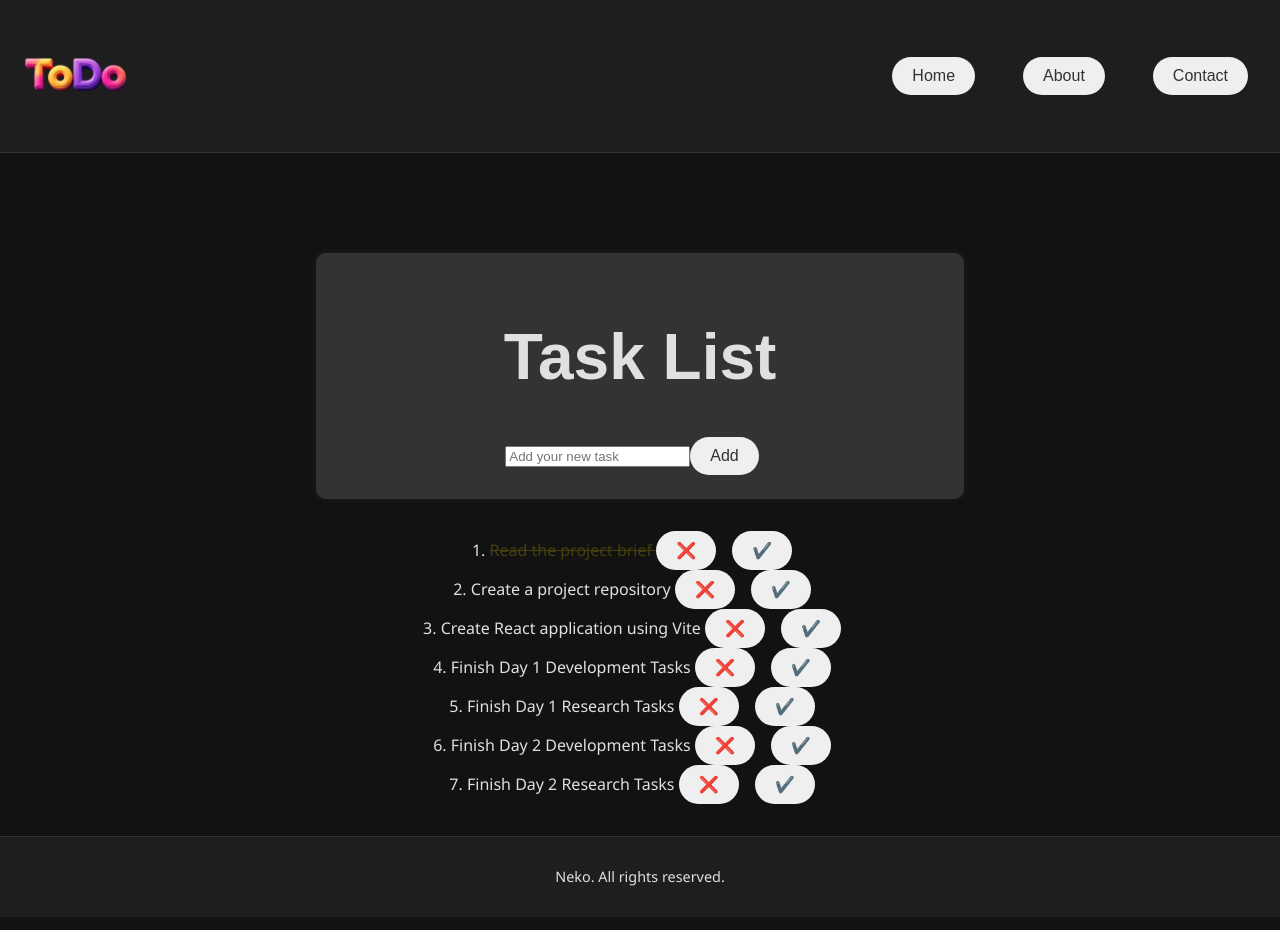
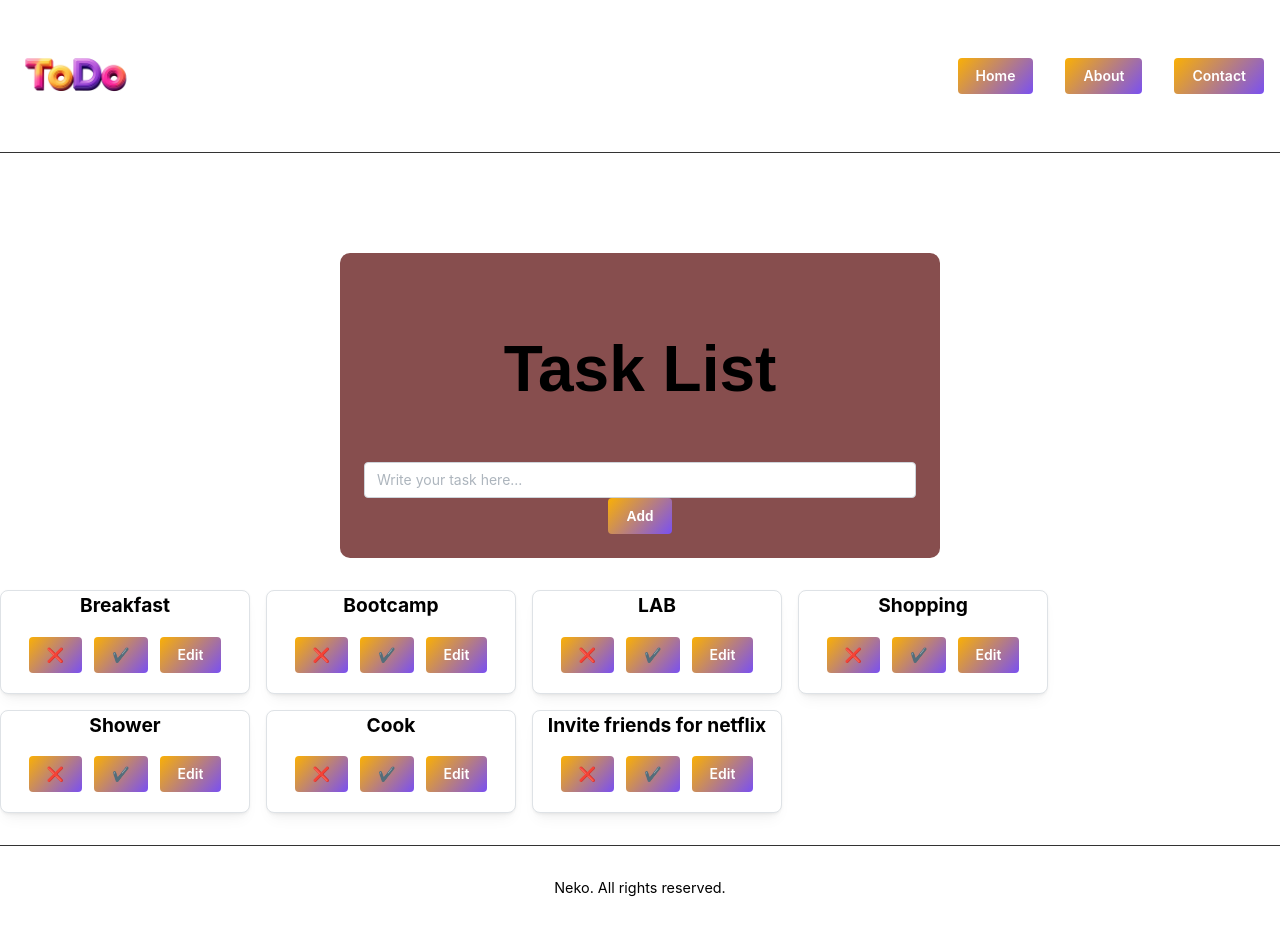
Before and after one commit to nekosaege/todoproject, a React (Vite) app: page /tasks in a window 1280 px wide. Built offline with nearby package versions, Linux system fonts and the light colour scheme.

Commit message:
Implement CSS with Mantine

```diff
--- a/package.json
+++ b/package.json
@@ -10,6 +10,9 @@
     "preview": "vite preview"
   },
   "dependencies": {
+    "@mantine/core": "^7.17.5",
+    "@mantine/notifications": "^7.17.5",
+    "@tabler/icons-react": "^3.31.0",
     "react": "^19.0.0",
     "react-dom": "^19.0.0",
     "react-router-dom": "^7.5.3"
@@ -23,6 +26,9 @@
     "eslint-plugin-react-hooks": "^5.2.0",
     "eslint-plugin-react-refresh": "^0.4.19",
     "globals": "^16.0.0",
+    "postcss": "^8.5.3",
+    "postcss-preset-mantine": "^1.17.0",
+    "postcss-simple-vars": "^7.0.1",
     "vite": "^6.3.1"
   }
 }
--- /dev/null
+++ b/postcss.config.cjs
@@ -0,0 +1,14 @@
+module.exports = {
+    plugins: {
+      'postcss-preset-mantine': {},
+      'postcss-simple-vars': {
+        variables: {
+          'mantine-breakpoint-xs': '36em',
+          'mantine-breakpoint-sm': '48em',
+          'mantine-breakpoint-md': '62em',
+          'mantine-breakpoint-lg': '75em',
+          'mantine-breakpoint-xl': '88em',
+        },
+      },
+    },
+  };
--- a/src/App.jsx
+++ b/src/App.jsx
@@ -7,26 +7,31 @@ import About from "./Pages/About";
 import ErrorPage from "./ErrorPage";
 import { Footer } from "./components/Footer";
 import Contact from "./Contact";
-
+import EditTasks from "./Pages/EditTasks";
+import tasks from "./components/tasks.json";
+import '@mantine/core/styles.css';
+import { MantineProvider } from '@mantine/core';
 function App() {
-    const [count, setCount] = useState(0);
-
-    return (
+    const [taskList, setTaskList] = useState(tasks);
+return (
+    <MantineProvider>
         <>
             <NavBar />
 
             <Routes>
                 <Route path="/" element={<Home />} />
-                <Route path="/tasks" element={<Tasks />} />
-                <Route path="/about" element={<About />} />
-				<Route path="/contact" element={<Contact />} />
+                <Route path="/tasks" element={<Tasks taskList={taskList} setTaskList={setTaskList} />} />
+                <Route path="/About" element={<About />} />
+                <Route path="/contact" element={<Contact />} />
                 <Route path="*" element={<ErrorPage />} />
+                <Route path="/edittask/:id" element={<EditTasks taskList={taskList} setTaskList={setTaskList} />} />
             </Routes>
 
 
 
-			<Footer />
+            <Footer />
         </>
+    </MantineProvider>
     );
 }
 
--- /dev/null
+++ b/src/Pages/EditTasks.jsx
@@ -0,0 +1,48 @@
+import { useEffect, useState } from "react"
+import { useNavigate, useParams } from "react-router-dom";
+import { Button } from '@mantine/core';
+
+
+function EditTasks (props){
+    const {id} = useParams();
+    const [editTask, setEditTask] =useState("");
+    const navigate = useNavigate();
+
+    useEffect(() => {
+        const taskToEdit = props.taskList.find(task => task.id === parseInt(id));
+        if (taskToEdit) {
+          setEditTask(taskToEdit.task);
+        }
+      }, [id, props.taskList]);
+
+      const handleSubmit = (e) => {
+        e.preventDefault();
+
+        const updatedTaskList = props.taskList.map(task =>
+      task.id === parseInt(id) ? { ...task, task: editTask } : task
+    );
+    props.setTaskList(updatedTaskList);
+    navigate("/tasks");
+    };
+
+
+    return (
+        <div>
+            <form onSubmit={handleSubmit}>
+            <label>
+                    Edit task:
+                    <input
+                        type="text"
+                        value={editTask}
+                        onChange={(e) => setEditTask(e.target.value)}
+                    />
+                </label>
+                <Button type="submit" gradient={{ from: "yellow", to: "violet", deg: 131 }}>Save</Button>
+            </form>
+        </div>
+    )
+    }
+
+
+
+export default EditTasks
--- a/src/Pages/HomePage.jsx
+++ b/src/Pages/HomePage.jsx
@@ -1,16 +1,22 @@
 import { Link } from "react-router-dom";
+import { Button } from '@mantine/core';
+
 
 function Home() {
 	const today = new Date().toLocaleDateString();
 
 	return (
 		<div className="homepage">
-			<h1>Welcome to ToDO</h1>
+			<h1>Welcome to ToDo</h1>
 			<p>Today is {today}</p>
 
 			<div className="home-buttons">
 				<Link to="/tasks">
-					<button style={{ marginRight: "1rem", color: "#333"}}>Access Tasks</button>
+					<Button
+						variant="gradient"
+						gradient={{ from: "yellow", to: "violet", deg: 131 }}>
+						Access Tasks
+					</Button>
 				</Link>
 			</div>
 		</div>
--- a/src/Pages/Tasks.jsx
+++ b/src/Pages/Tasks.jsx
@@ -1,13 +1,14 @@
 import tasks from "../components/tasks.json";
 import { useState } from "react";
+import { Link } from "react-router-dom";
+import { Flex, Button, TextInput, Card } from "@mantine/core";
 
-function Tasks() {
-	const [taskList, setTaskList] = useState(tasks);
+function Tasks({ taskList, setTaskList }) {
 	const [newTask, setNewTask] = useState("");
 
 	function handleInputChange(e) {
 		setNewTask(e.target.value);
-	};
+	}
 	function addTask() {
 		if (newTask.trim() === "") return;
 		setTaskList([...taskList, { task: newTask, completed: false }]);
@@ -16,14 +17,14 @@ function Tasks() {
 	function deleteTask(index) {
 		const tasksUpdated = taskList.filter((_, i) => i !== index);
 		setTaskList(tasksUpdated);
-	};
+	}
 
 	function setAsComplete(index) {
 		const updatedTasks = [...taskList];
 		updatedTasks[index].completed = !updatedTasks[index].completed;
 		setTaskList(updatedTasks);
-	};
-	const handleFormSubmit=(e)=>{
+	}
+	const handleFormSubmit = (e) => {
 		e.preventDefault();
 		addTask();
 	};
@@ -32,36 +33,78 @@ function Tasks() {
 			<div className="to-do-list">
 				<h1>Task List</h1>
 				<form onSubmit={handleFormSubmit}>
-					<input
-						type="text"
-						placeholder="Add your new task"
+					<TextInput
+						placeholder="Write your task here..."
 						value={newTask}
 						onChange={handleInputChange}
 					/>
-					<button className="add-button" onClick={addTask} style={{ marginRight: "1rem", color: "#333"}}>
+					<Button
+						className="add-button"
+						onClick={addTask}
+						variant="gradient"
+						gradient={{ from: "yellow", to: "violet", deg: 131 }}
+					>
 						Add
-					</button>
+					</Button>
 				</form>
 			</div>
 
-			<ol className="blabla">
+			<Flex gap="md" justify="flex-start" align="flex-start" wrap="wrap">
 				{taskList.map((taskObj, index) => (
-					<li key={taskObj.id}>
-						<span className={taskObj.completed ? "text completed" : "text"}>
-							{taskObj.task}
-						</span>
-						<button className="delete-button" onClick={() => deleteTask(index)} style={{ marginRight: "1rem", color: "#333"}}>
-							❌
-						</button>
+					<Card
+						key={taskObj.id}
+						shadow="sm"
+						padding="lg"
+						radius="md"
+						withBorder
+						style={{ width: 250 }}
+					>
+						<Card.Section>
+							<span
+								style={{
+									textDecoration: taskObj.completed ? "line-through" : "none",
+									fontWeight: "bold",
+									fontSize: "1.2rem",
+								}}
+							>
+								{taskObj.task}
+							</span>
+						</Card.Section>
 
-						<button
-							className="check-button"
-							onClick={() => setAsComplete(index)}style={{ marginRight: "1rem", color: "#333"}}>
-							✔️
-						</button>
-					</li>
+						<Flex
+							gap="sm"
+							justify="center"
+							align="center"
+							direction="row"
+							wrap="wrap"
+							mt="md"
+						>
+							<Button
+								onClick={() => deleteTask(index)}
+								variant="gradient"
+								gradient={{ from: "yellow", to: "violet", deg: 131 }}
+							>
+								❌
+							</Button>
+							<Button
+								onClick={() => setAsComplete(index)}
+								variant="gradient"
+								gradient={{ from: "yellow", to: "violet", deg: 131 }}
+							>
+								✔️
+							</Button>
+							<Link to={`/edittask/${taskObj.id}`}>
+								<Button
+									variant="gradient"
+									gradient={{ from: "yellow", to: "violet", deg: 131 }}
+								>
+									Edit
+								</Button>
+							</Link>
+						</Flex>
+					</Card>
 				))}
-			</ol>
+			</Flex>
 		</div>
 	);
 }
--- a/src/components/Footer.jsx
+++ b/src/components/Footer.jsx
@@ -2,7 +2,6 @@
 export function Footer() {
 	return (
 		<footer className="footer" style={{
-            backgroundColor: "#1e1e1e",
             textAlign: "center",
             padding: "1rem",
             fontSize: "0.9rem",
--- a/src/components/NavBar.jsx
+++ b/src/components/NavBar.jsx
@@ -1,10 +1,12 @@
 import logo from "../assets/image.png";
 import "./NavBar.css";
 import { Link } from "react-router-dom";
+import { Button } from '@mantine/core';
+
 
 export function NavBar() {
 	return (
-		<nav className="navbar" style={{backgroundColor: "#1e1e1e",
+		<nav className="navbar" style={{
 			padding: "1rem",
 			display: "flex",
 			justifyContent:"space-between",
@@ -17,22 +19,25 @@ export function NavBar() {
 			</div>
 			<div className="navbar__links">
 				<Link to="/">
-					<button className="home-button"
-						style={{ marginRight: "1rem", color: "#333"}}>
+					<Button className="home-button"
+						variant="gradient"
+						gradient={{ from: 'yellow', to: 'violet', deg: 131 }}>
 						Home
-					</button>
+					</Button>
 				</Link>
 				<Link to="/about">
-					<button className="about-button"
-						style={{ marginRight: "1rem", color: "#333"}}>
+					<Button className="about-button"
+						variant="gradient"
+						gradient={{ from: 'yellow', to: 'violet', deg: 131 }}>
 						About
-					</button>
+					</Button>
 				</Link>
 				<Link to="/contact">
-				<button className="contact-button"
-					style={{ marginRight: "1rem", color: "#333"}}>
+				<Button className="contact-button"
+					variant="gradient"
+					gradient={{ from: 'yellow', to: 'violet', deg: 131 }}>
 					Contact
-				</button>
+				</Button>
 				</Link>
 			</div>
 		</nav>
--- a/src/components/tasks.json
+++ b/src/components/tasks.json
@@ -1,9 +1,30 @@
 [
-  { "task": "Read the project brief ", "completed": true},
-  { "task": "Create a project repository ", "completed": false},
-  { "task": "Create React application using Vite ", "completed": false},
-  { "task": "Finish Day 1 Development Tasks ", "completed": false},
-  { "task": "Finish Day 1 Research Tasks ", "completed": false},
-  { "task": "Finish Day 2 Development Tasks ", "completed": false},
-  { "task": "Finish Day 2 Research Tasks ", "completed": false}
+  {
+    "id": 1,
+    "task": "Breakfast ",
+    "completed": false},
+  {
+    "id": 2,
+    "task": "Bootcamp ",
+    "completed": false},
+  {
+    "id": 3,
+    "task": "LAB ",
+    "completed": false},
+  {
+    "id": 4,
+    "task": "Shopping ",
+    "completed": false},
+  {
+    "id": 5,
+    "task": "Shower ",
+    "completed": false},
+  {
+    "id": 6,
+    "task": "Cook ",
+    "completed": false},
+  {
+    "id": 7,
+    "task": "Invite friends for netflix ",
+    "completed": false}
 ]
--- a/src/index.css
+++ b/src/index.css
@@ -1,13 +1,13 @@
 body {
-  background-color: #121212;
+	background-color: #000000;
 	color: #e0e0e0;
-  font-family: 'Segoe UI', Tahoma, Geneva, Verdana, sans-serif;
+	font-family: "Segoe UI", Tahoma, Geneva, Verdana, sans-serif;
 	margin: 0;
 	padding: 0;
 	text-align: center;
 }
 .to-do-list {
-  background-color: #333;
+	background-color: #874e4e;
 	font-family: Arial, Helvetica, sans-serif;
 	margin: 2rem auto;
 	padding: 1.5rem;
@@ -23,45 +23,38 @@ h1 {
 	font-size: 4rem;
 }
 
-button {
-  font-size: 1rem;
-  padding: 10px 20px;
-  color: white;
-  border: none;
-  border-radius: 50px;
-  cursor: pointer;
-}
-
-.add-button:hover {
-  background-color: #307499;
-}
-
-.delete-button:hover {
-  background-color: #ea7d39;
-}
-
-.check-button:hover {
-  background-color: #ff7bbf;
-}
-
 .completed {
 	text-decoration: line-through;
 	opacity: 0.6;
-  color: #685e07;
+	color: #ee0f0f;
 }
-.home-button:hover{
-  background-color: #307499;
 
-}
-.about-button:hover{
-  background-color: #307499;
-
-}
-.contact-button:hover{
-  background-color: #307499;
-
-}
 .blabla {
 	list-style-position: inside;
 	padding: 0;
 }
+
+.text {
+	margin: 10px 10px;
+  margin-bottom: auto;
+	padding: 1px 3px;
+	border-radius: 4px;
+	border: 1px solid #494363;
+	transition: transform 0.2s ease;
+	font-size: larger;
+}
+.text.completed{
+	margin: 10px 10px;
+  margin-bottom: auto;
+	padding: 1px 3px;
+	border-radius: 4px;
+	border: 1px solid #494363;
+	transition: transform 0.2s ease;
+	font-size: larger;
+}
+
+@media (max-width: 768px) {
+  body {
+	background-color: rgb(18, 114, 146);
+  }
+}
```
Also changed, not shown: src/Contact.jsx (+10 -7 lines), src/Pages/About.jsx (+15 -11 lines), 1 other file (tests, documents, lock files or other folders). Lines whose indentation alone changed are shown as unchanged.
